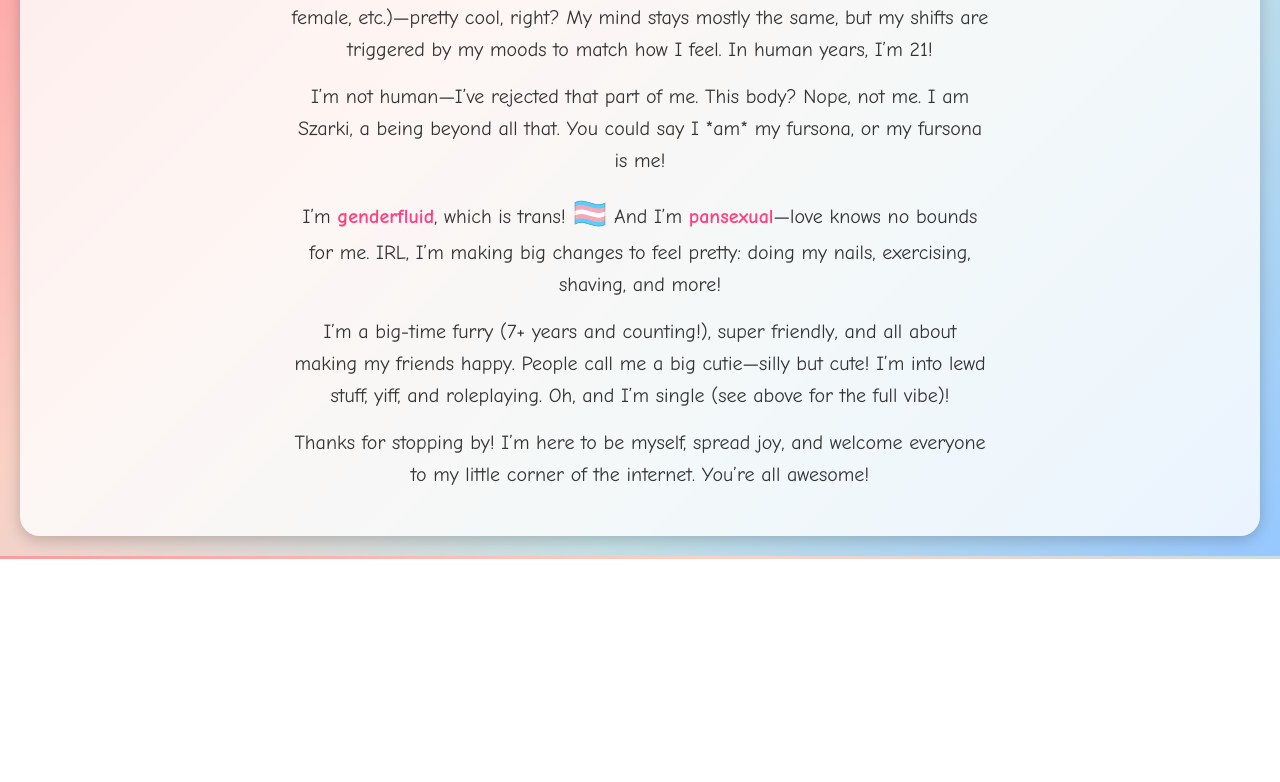
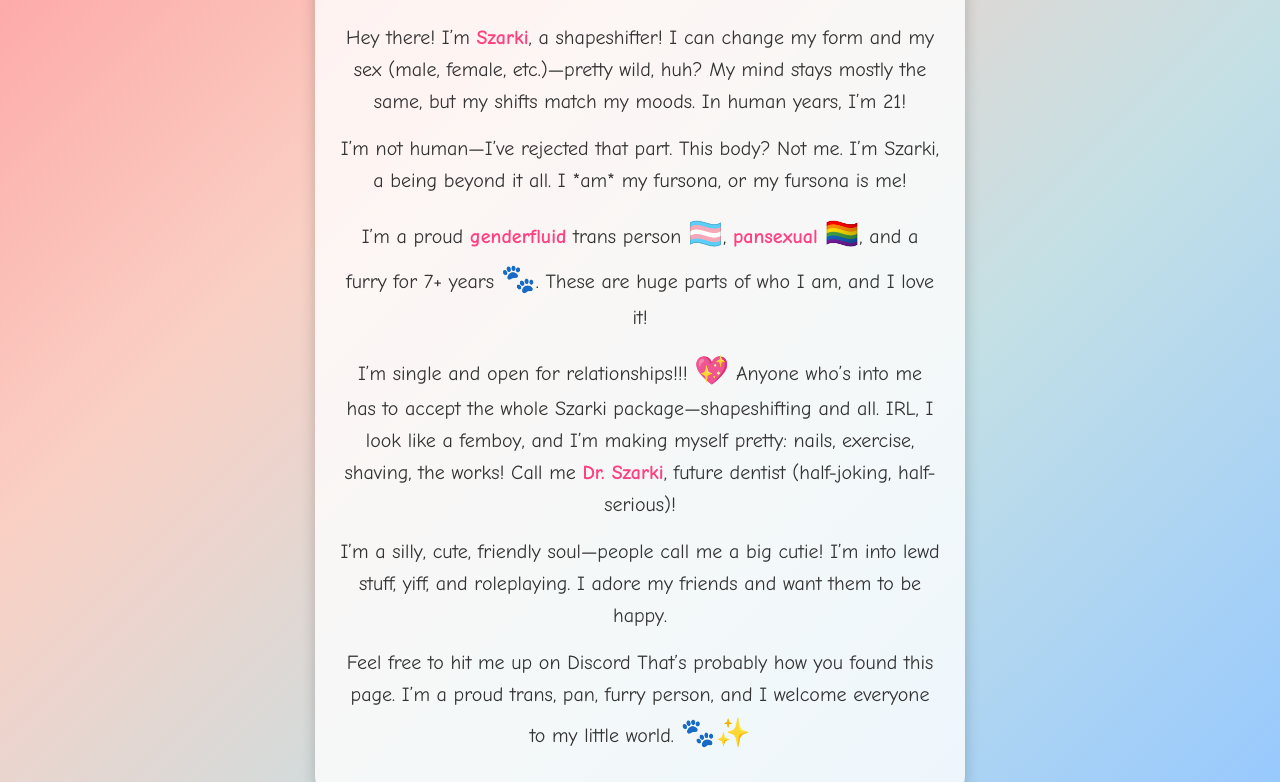
Before and after one commit to Szarki123/Szarki123.github.io, a plain HTML site: page index.html in a window 1280 px wide. Shown: the part 241-1023 px from the top of the page. Before the commit the page ends 800 px from the top, so only its background shows below. Drawn offline with Linux system fonts and the light colour scheme.

Commit message:
Update index.html

```diff
--- a/index.html
+++ b/index.html
@@ -13,6 +13,10 @@
             color: #333;
             text-align: center;
             line-height: 1.6;
+            display: flex;
+            justify-content: center;
+            align-items: center;
+            min-height: 100vh;
         }
         h1 {
             font-size: 48px;
@@ -21,8 +25,7 @@
         }
         p {
             font-size: 20px;
-            max-width: 700px;
-            margin: 15px auto;
+            margin: 15px 0;
         }
         .highlight {
             color: #ff4081;
@@ -33,21 +36,23 @@
         }
         .container {
             background: rgba(255, 255, 255, 0.8);
-            padding: 30px;
+            padding: 25px;
             border-radius: 20px;
             box-shadow: 0 4px 15px rgba(0, 0, 0, 0.2);
-            margin-top: 20px;
+            max-width: 600px; /* Slightly wider for you! */
+            width: 100%;
         }
     </style>
 </head>
 <body>
     <div class="container">
         <h1>Welcome to Szarki’s About Me! ^w^</h1>
-        <p>Hey there! I’m <span class="highlight">Szarki</span>, a shapeshifter! I can change my form and my sex (male, female, etc.)—pretty cool, right? My mind stays mostly the same, but my shifts are triggered by my moods to match how I feel. In human years, I’m 21!</p>
-        <p>I’m not human—I’ve rejected that part of me. This body? Nope, not me. I am Szarki, a being beyond all that. You could say I *am* my fursona, or my fursona is me!</p>
-        <p>I’m <span class="highlight">genderfluid</span>, which is trans! <span class="emoji">🏳️‍⚧️</span> And I’m <span class="highlight">pansexual</span>—love knows no bounds for me. IRL, I’m making big changes to feel pretty: doing my nails, exercising, shaving, and more!</p>
-        <p>I’m a big-time furry (7+ years and counting!), super friendly, and all about making my friends happy. People call me a big cutie—silly but cute! I’m into lewd stuff, yiff, and roleplaying. Oh, and I’m single (see above for the full vibe)!</p>
-        <p>Thanks for stopping by! I’m here to be myself, spread joy, and welcome everyone to my little corner of the internet. You’re all awesome!</p>
+        <p>Hey there! I’m <span class="highlight">Szarki</span>, a shapeshifter! I can change my form and my sex (male, female, etc.)—pretty wild, huh? My mind stays mostly the same, but my shifts match my moods. In human years, I’m 21!</p>
+        <p>I’m not human—I’ve rejected that part. This body? Not me. I’m Szarki, a being beyond it all. I *am* my fursona, or my fursona is me!</p>
+        <p>I’m a proud <span class="highlight">genderfluid</span> trans person <span class="emoji">🏳️‍⚧️</span>, <span class="highlight">pansexual</span> <span class="emoji">🏳️‍🌈</span>, and a furry for 7+ years <span class="emoji">🐾</span>. These are huge parts of who I am, and I love it!</p>
+        <p>I’m single and open for relationships!!! <span class="emoji">💖</span> Anyone who’s into me has to accept the whole Szarki package—shapeshifting and all. IRL, I look like a femboy, and I’m making myself pretty: nails, exercise, shaving, the works! Call me <span class="highlight">Dr. Szarki</span>, future dentist (half-joking, half-serious)!</p>
+        <p>I’m a silly, cute, friendly soul—people call me a big cutie! I’m into lewd stuff, yiff, and roleplaying. I adore my friends and want them to be happy.</p>
+        <p>Feel free to hit me up on Discord That’s probably how you found this page. I’m a proud trans, pan, furry person, and I welcome everyone to my little world. <span class="emoji">🐾✨</span></p>
     </div>
 </body>
 </html>
```
